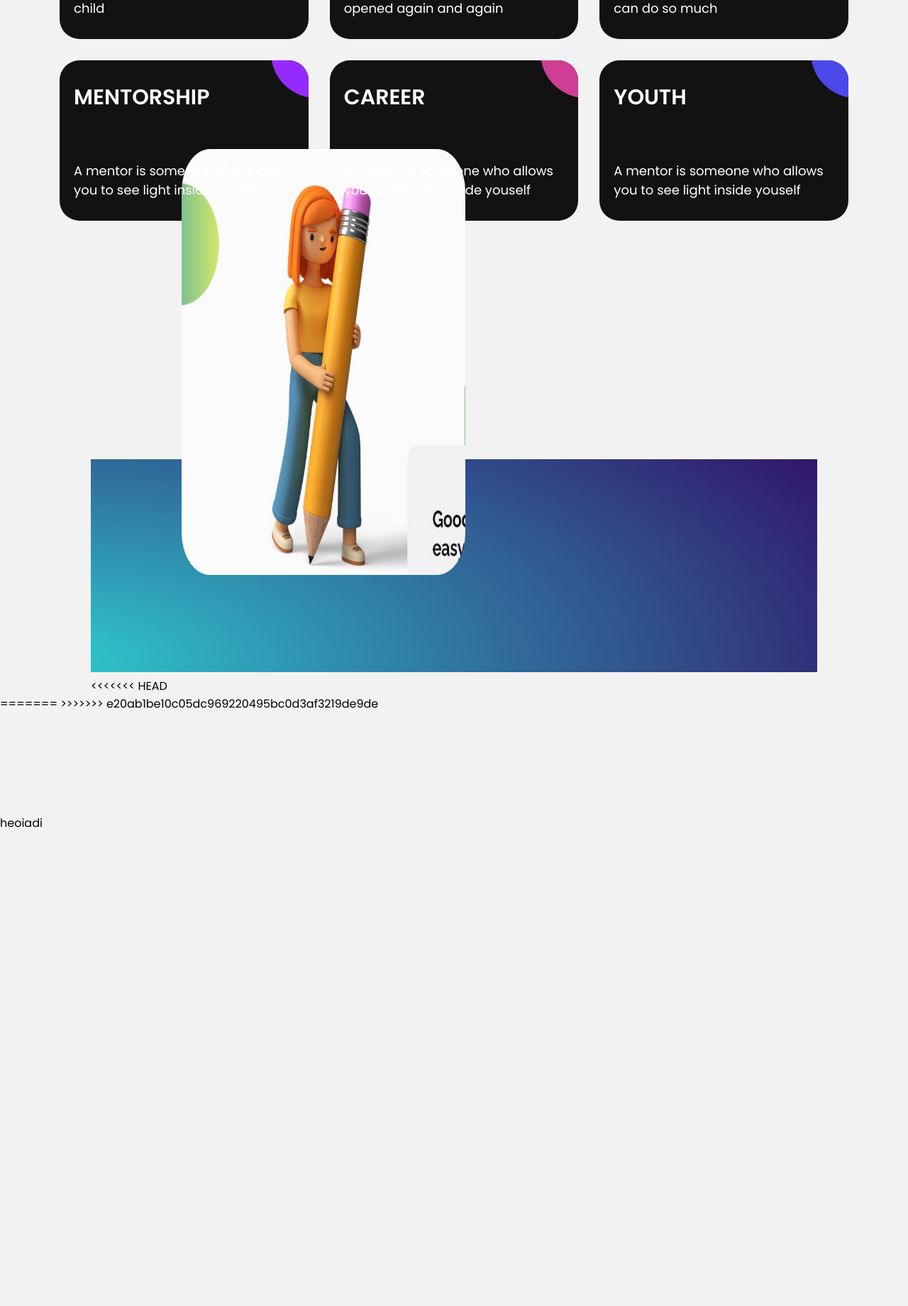
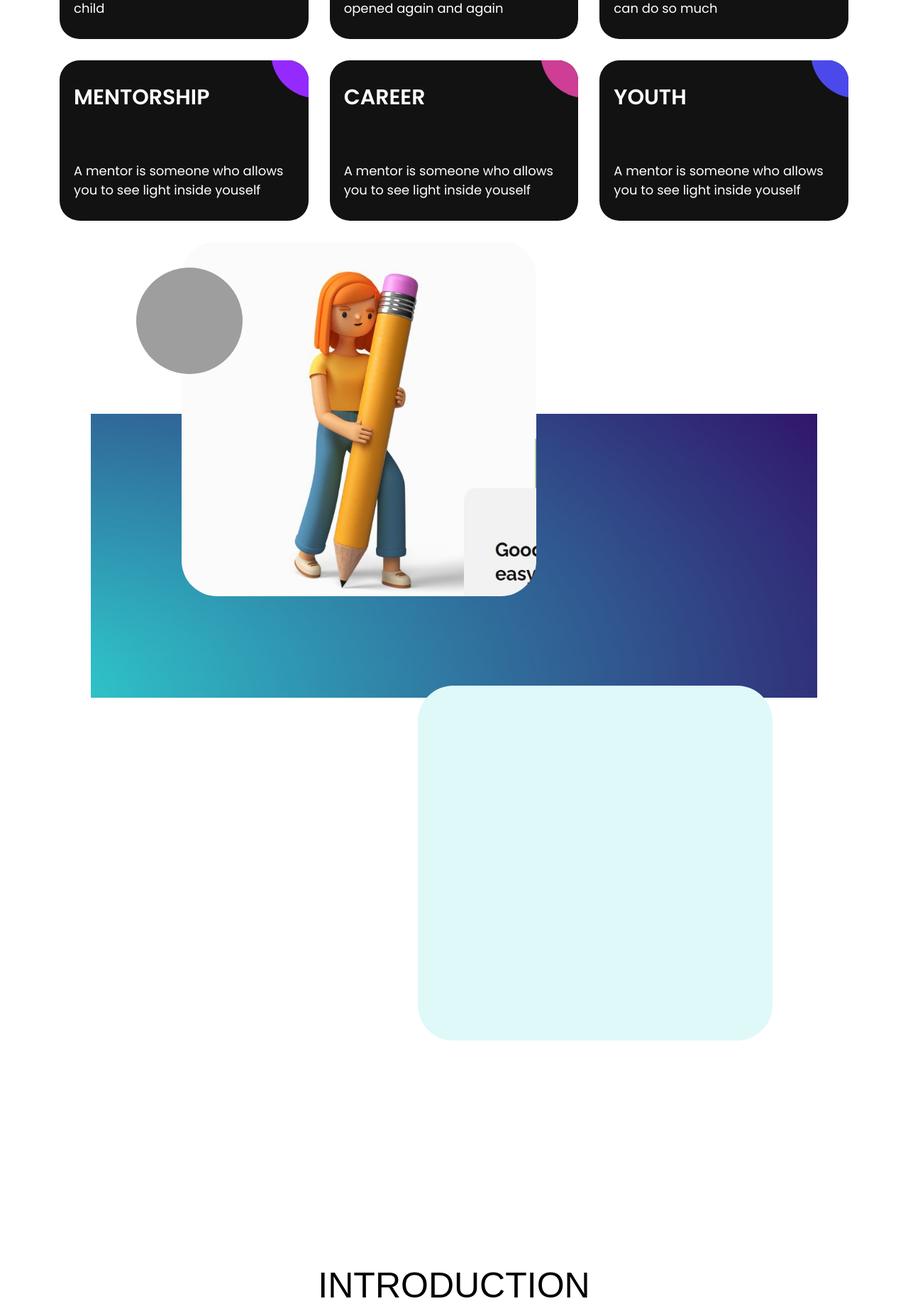
Before and after one commit to diyshaikh/neeyat, a PHP site: page / in a window 1280 px wide; the page is wider, and only the part inside the window is pictured. Shown: the part 1634-3474 px from the top of that part at 71% size. Before the commit the page ends 2800 px from the top of that part, so only its background shows below. Run offline with PHP 8.4, Linux system fonts and the light colour scheme; grey boxes are pictures that could not be loaded.

Commit message:
intro text part

```diff
--- a/index.html
+++ b/index.html
@@ -24,7 +24,7 @@
   {
     font-family: 'Poppins', sans-serif;
     overflow-x: hidden;
-    background: #f2f2f2;
+    background: #ffffff;
     z-index: -999;
     height: fit-content;
 
@@ -453,34 +453,32 @@ x
             <div class="intro_bg">
               <!-- BACKGROUND -->
               <img src="images/gradient_blue.jpeg">
-<<<<<<< HEAD
+
 
             </div>
-=======
-            </section>
->>>>>>> e20ab1be10c05dc969220495bc0d3af3219de9de
-
             <section class="intro_child">
                     <!-- IMAGE DIV -->
-                <img src="images/intro.jpg"
+                <img src="images/intro.jpg">
 
           </section>
             <section class="intro_text">
+              <div class="intro_text1"></div>
+              <div><img src="https://www.seekpng.com/png/detail/49-498372_gradient-circle-png-blue-gradient-circle-png-transparent.png"  class="intro_circle"></div>
             <!-- INTRO -->
-            <!-- <p class="intro_text_heading" style="font-family: Arial, Helvetica, sans-serif; font-size: 50px; text-align: center; padding-top: 10%;">INTRODUCTION</p>
-            <p >
+            <p class="intro_text_heading" style="font-family: Arial, Helvetica, sans-serif; font-size: 50px; text-align: center; padding-top: 10%;">INTRODUCTION</p>
+            <!-- <p >
               Our ultimate goal is to provide the deprived with guidance and encouragement to help underprivileged reach their goals. Our website will guide them in the right direction and provide guidance when needed.
                 <br>
                 <br>
                 <button class="rainbow_btn">Assistance   </button>
-              </p>
+              </p> -->
 
-            </section>-->
+            </section>
            </div>
 
 
                       </body>
-           <footer>heoiadi</footer>
+
            <script>
 
 
--- a/style3.css
+++ b/style3.css
@@ -183,54 +183,55 @@ li{
 .intro_bg{
 margin-left: 10%;
 margin-right: 10%;
-margin-top: 20%;
+margin-top: 15%;
 
 
 }
 .intro_bg img{
-height: 300px;
-top: 200px;
+height: 400px;
+
 }
 
 .intro_child{
 position: relative;
-top: -1300px;
-margin-top: 20%;
+
+bottom:650px;
 margin-left:20%;
 margin-right: 60%;
 
 }
 .intro_child img{
-
-
-height:400px;
-width: 300px;
+height:500px;
+width:500px;
 z-index: 1;
 border: ;
 border-radius: 10%;
 }
 
-.intro_text{
-height:700px;
-width: 700px;
-background-color: rgba(216, 241, 255, 0.945);
+.intro_text1{
+  position: absolute;
+  left: 46%;
+  top: 325%;
+  height:500px;
+  width:500px;
+
 z-index: 1;
 border: ;
 border-radius: 10%;
-position: relative;
-bottom: 2000px;
-margin-top: 20%;
-margin-left:45%;
-margin-right: 20%;
+background-color: #dff9f9;
 
 }
 
-.intro_text ins{
-font-family: "Lucida" Grande, sans-serif;
-font-size: 30px;
-margin-left:38%;
-top: 100px;
+.intro_circle{
+  height: 150px;
+  width: 150px;
+  border-radius: 50%;
+  position: relative;
+  left: 15%;
+  top: -1120px;
 }
+
+
 .ag-format-container {
   width: 1142px;
   margin: 0 auto;
@@ -376,438 +377,3 @@ top: 100px;
     font-size: 16px;
   }
 }
-
-
-
-
-
-
-
-
-
-
-
-
-
-
-
-
-
-
-
-
-
-
-
-
-
-
-
-
-
-
-
-
-
-
-
-
-
-
-
-
-
-
-
-
-
-
-
-
-
-
-
-
-
-
-
-
-
-/* header{
-  background-image: url("intro.jpeg");
-} */
-*{
-margin: 0;
-padding: 0;
-}
-<<<<<<< HEAD
-body{
-/* background: linear-gradient(#39519f, #3939e7);
-=======
-.body{
-background-image:linear-gradient(rgb(255, 255, 255),rgba(255, 255, 255, 0.473)) ,url("bg1.jpeg");
->>>>>>> 1e55f5c2cc8a7395e9690faa747032f13bf8dba3
-/* background-image:linear-gradient(rgba(24, 223, 230, 0.6),rgba(1, 84, 117, 0.6)) ; */
-/* background-color: white; */
-/* background-image:url("bg1.jpeg"); */
-/* background-size:cover;
-/* background-color: rgba(0, 0, 0, 0.2); */
-width: 50%;
-
-overflow-x: hidden;
-
-}
-.aarushi
-{
-left: 200px;
-font-family:monospace;
-}
-h1{  position: relative;
-text-align:left;
-margin-top: -95px;
-font-style: oblique;
-font-size: 50px;
-color: #002244;
-
-}
-hr{
-width: 200%;
-}
-.div1
-{   width: 100%;
-height:150px;
-top: 50px;
-left: 70px;
-
-position: relative;
-}
-.div1 img{
-height: 150px;
-width: 180px;
-background: rgba(0, 0, 0, 0.6);
-top:100px;
-left: 100;
-}
-/* .div2{
-
-align-content: justify ;
-position: relative;
-left: 170%;
-}
-.div2:hover{
-size: 20px;
-} */
-
-.divx1{
-align-content: justify;
-position: relative;
-left: 120% ;
-width: 630px;
-top: -80px;
-
-
-background-color: #002244;
-padding: 10px;
-  }
-li{
-    display: inline;
-
-
-  }
-.li1 {
-
-    font-size: 25px;
-    font-family: Arial, Helvetica, sans-serif;
-    color: #f7f7f8;
-  }
-.li1 a{
-
-    text-decoration: none;
-    color: #f5f9fd;
-  }
-
-  /* #002244 rgb(215, 221, 221) */
-.li1 a:hover
-  {
-    color: #002244;
-    transition: 0.5s;
-   background-color:rgb(215, 221, 221);
-   padding: 10px 10px 10px 10px ;
-  }
-.li2{
-    font-size: 25px;
-    font-family: Arial, Helvetica, sans-serif;
-
-  }
-.li2 a{
-text-decoration: none;
-    background: #002244;
-    border-radius: 30px;
-    transition: 0.5s;
-    border-width: 10px;
-    border: 10px;
-    margin: 10px;
-    padding-left: 10px;
-    padding-right: 10px;
-    padding-top: 2px;
-    padding-bottom:2px ;
-    top: 0;
-    left: ;
-    color: rgb(215, 221, 221);
-  }
-.li2 a:hover{
-    font-size: 30px;
-    transition: 0.5s;
-    background-color: #e4139e;
-    text-decoration: none;
-  }
-.div3 img
-{
-width: 1600px;
-height:800px;
-
-}
-.div4{
-top: 20px;
-}
-.div4 img{
-margin: 20px 20px 20px 20px;
-top: 20px;
-}
-.introduction
-{
-left: 100%;
-top:100px;
-position: relative;
-}
-.table1
-{
-width: 180%;
-}
-.footer
-{
-background-color: #002244 ;
-width: 200%;
-height: 200px;
-}
-.stay_connected{
-position: relative;
-font-style: oblique;
-color: white;
-font-size: 30px;
-left: 80%;
-top: 20px;
-
-}
-.div5{
-position: relative;
-left: 0%;
-top: 20px;
-
-}
-.address{
-color: white;
-font-size: 20px;
-position: relative;
-top: 150px;
-left: 10px;
-}
-
-.intro{
-
-  height: 500px;
-  /* width: 1000%; */
-
-}
-.intro_child{
-position: relative;
-top: -1050px;
-margin-top: 20%;
-margin-left:20%;
-margin-right: 60%;
-
-}
-.intro_child img{
-height:600px;
-width: 400px;
-z-index: 1;
-border: ;
-border-radius: 10%;
-}
-
-.intro_text{
-height: 700px;
-width: 700px;
-background-color: rgba(216, 241, 255, 0.945);
-z-index: 1;
-border: ;
-border-radius: 10%;
-position: relative;
-bottom: 1900px;
-margin-top: 20%;
-margin-left:50%;
-margin-right: 20%;
-align-content: center;
-}
-
-.intro_text_heading{
-
-font-size: 50px;
-margin: 30%;
-top: 100px;
-
-.into_bg{
-background: linear-gradient();
-}
-
-.intro_text p{
-
-font-size: 30px;
-margin: 8%;
-
-}
-.ag-format-container {
-width: 1142px;
-margin: 0 auto;
-}
-
-
-
-.ag-courses_box {
-display: -webkit-box;
-display: -ms-flexbox;
-display: flex;
--webkit-box-align: start;
--ms-flex-align: start;
-align-items: flex-start;
--ms-flex-wrap: wrap;
-flex-wrap: wrap;
-
-padding: 50px 0;
-}
-.ag-courses_item {
--ms-flex-preferred-size: calc(33.33333% - 30px);
-flex-basis: calc(33.33333% - 30px);
-
-margin: 0 15px 30px;
-
-overflow: hidden;
-
-border-radius: 28px;
-}
-.ag-courses-item_link {
-display: block;
-padding: 30px 20px;
-background-color: #121212;
-
-overflow: hidden;
-
-position: relative;
-}
-.ag-courses-item_link:hover,
-.ag-courses-item_link:hover .ag-courses-item_date {
-text-decoration: none;
-color: #FFF;
-}
-.ag-courses-item_link:hover .ag-courses-item_bg {
--webkit-transform: scale(10);
--ms-transform: scale(10);
-transform: scale(10);
-}
-.ag-courses-item_title {
-min-height: 87px;
-margin: 0 0 25px;
-
-overflow: hidden;
-
-font-weight: bold;
-font-size: 30px;
-color: #FFF;
-
-z-index: 2;
-position: relative;
-}
-.ag-courses-item_date-box {
-font-size: 18px;
-color: #FFF;
-
-z-index: 2;
-position: relative;
-}
-.ag-courses-item_date {
-font-weight: bold;
-color: #f9b234;
-
--webkit-transition: color .5s ease;
--o-transition: color .5s ease;
-transition: color .5s ease
-}
-.ag-courses-item_bg {
-height: 128px;
-width: 128px;
-background-color: #f9b234;
-
-z-index: 1;
-position: absolute;
-top: -175px;
-left: -175px;
-
-border-radius: 50%;
-
--webkit-transition: all .5s ease;
--o-transition: all .5s ease;
-transition: all .5s ease;
-}
-.ag-courses_item:nth-child(2n) .ag-courses-item_bg {
-background-color: #3ecd5e;
-}
-.ag-courses_item:nth-child(3n) .ag-courses-item_bg {
-background-color: #e44002;
-}
-.ag-courses_item:nth-child(4n) .ag-courses-item_bg {
-background-color: #952aff;
-}
-.ag-courses_item:nth-child(5n) .ag-courses-item_bg {
-background-color: #cd3e94;
-}
-.ag-courses_item:nth-child(6n) .ag-courses-item_bg {
-background-color: #4c49ea;
-}
-
-
-
-
-@media only screen and (max-width: 979px) {
-.ag-courses_item {
-  -ms-flex-preferred-size: calc(50% - 30px);
-  flex-basis: calc(50% - 30px);
-}
-.ag-courses-item_title {
-  font-size: 24px;
-}
-}
-
-@media only screen and (max-width: 767px) {
-.ag-format-container {
-  width: 96%;
-}
-
-}
-@media only screen and (max-width: 639px) {
-.ag-courses_item {
-  -ms-flex-preferred-size: 100%;
-  flex-basis: 100%;
-}
-.ag-courses-item_title {
-  min-height: 72px;
-  line-height: 1;
-
-  font-size: 24px;
-}
-.ag-courses-item_link {
-  padding: 22px 40px;
-}
-.ag-courses-item_date-box {
-  font-size: 16px;
-}
-}
```
